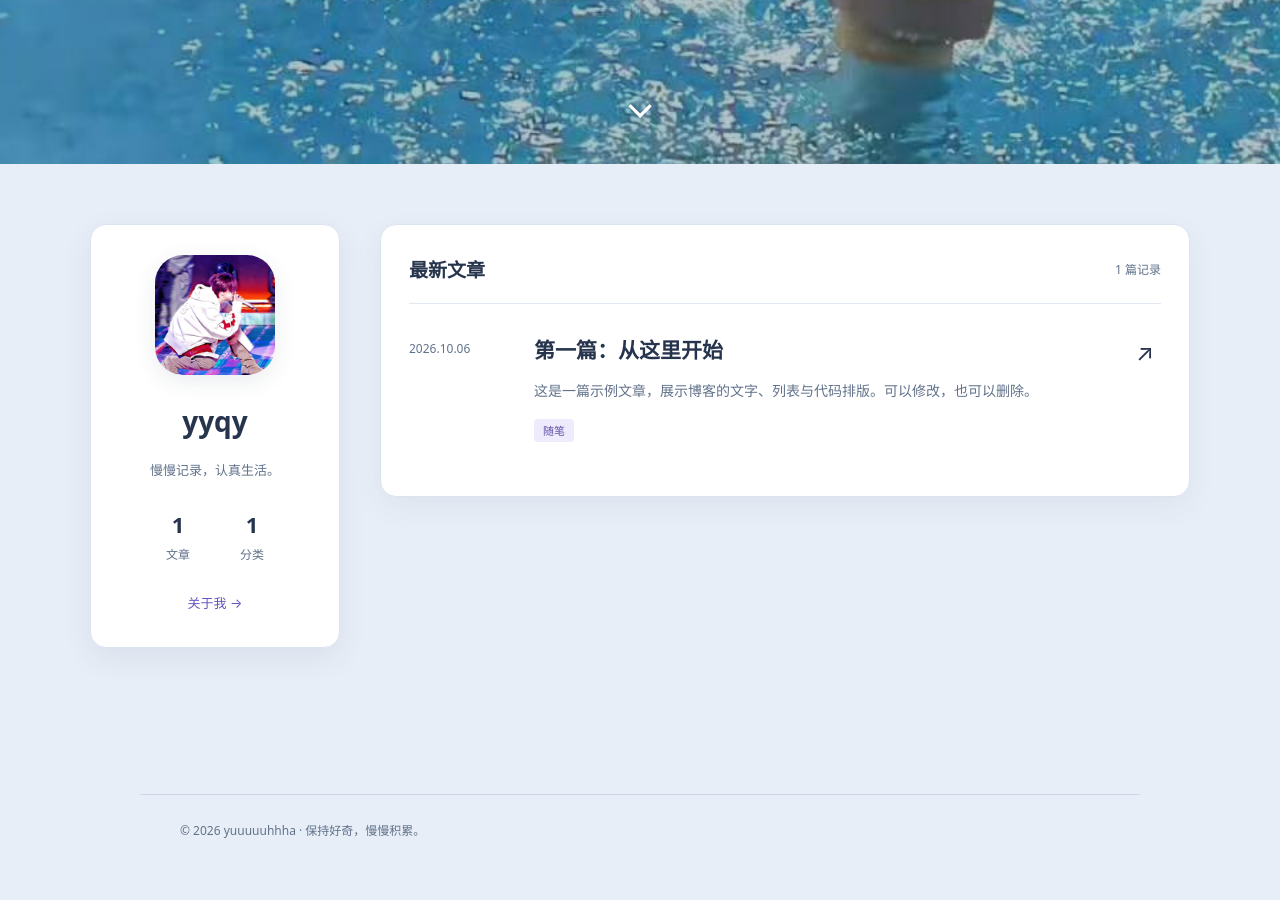
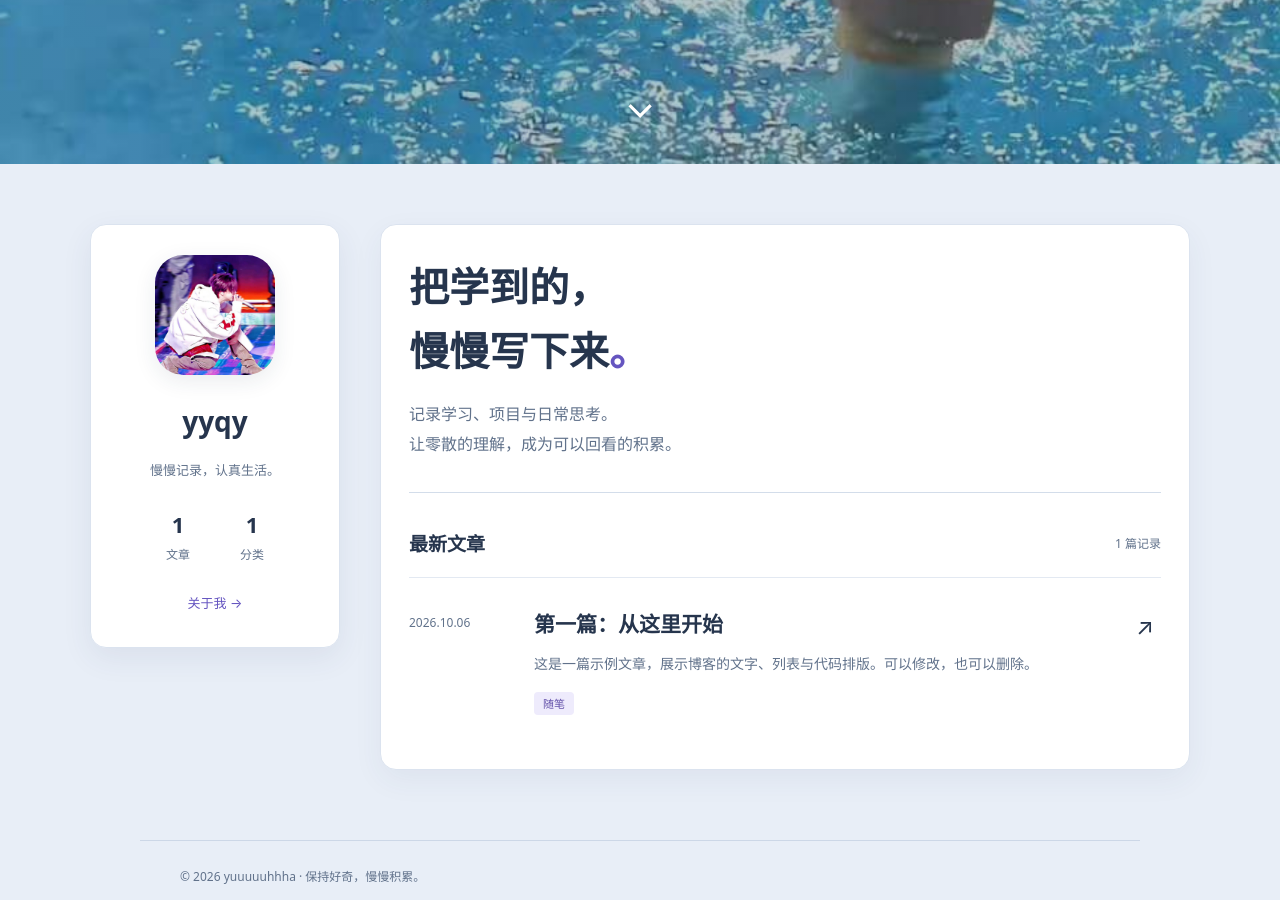
Before and after one commit to yuuuuuhhha/yuuuuuhhha.github.io, a Jekyll site: the page built from index.html, in a window 1280 px wide and 900 px high, scrolled down 736 px. Built offline with Jekyll 4.4.1, drawn with Linux system fonts in a browser that asks for light colours; before the commit the page ends 1608 px from its top, so only the background shows below that.

Commit message:
Add files via upload

```diff
--- a/index.html
+++ b/index.html
@@ -3,4 +3,11 @@ layout: default
 title: 文章
 home: true
 ---
-<div class="blog-grid" id="posts"><aside class="profile"><img src="{{ '/assets/images/avatar.jpg' | relative_url }}" alt="yyqy 的头像" width="120" height="120"><h2>yyqy</h2><p>慢慢记录，认真生活。</p><div class="profile-stats"><div><strong>{{ site.posts.size }}</strong><span>文章</span></div><div><strong>{{ site.categories.size }}</strong><span>分类</span></div></div><a class="profile-link" href="{{ '/about/' | relative_url }}">关于我 →</a></aside><section><div class="section-title"><h2>最新文章</h2><span>{{ site.posts.size }} 篇记录</span></div>{% for post in site.posts %}<article class="entry"><time>{{ post.date | date: '%Y.%m.%d' }}</time><div><h3><a href="{{ post.url | relative_url }}">{{ post.title | escape }}</a></h3><p>{{ post.description | default: post.excerpt | strip_html | truncate: 100 | escape }}</p><div class="tags">{% for category in post.categories %}<span>{{ category | escape }}</span>{% endfor %}</div></div><a class="arrow" href="{{ post.url | relative_url }}" aria-label="阅读：{{ post.title | escape }}">↗</a></article>{% else %}<p>还没有文章，开始写下第一篇吧。</p>{% endfor %}</section></div>
+<style>
+.home-intro{padding:18px 0 32px;margin-bottom:18px;border-bottom:1px solid var(--line)}
+.home-intro h2{font-size:clamp(28px,4vw,40px);line-height:1.6;font-weight:650;margin:0 0 16px;color:var(--fg)}
+.home-intro h2 span{color:var(--accent)}
+.home-intro p{font-size:16px;line-height:1.9;color:var(--muted);margin:0}
+@media(max-width:640px){.home-intro p{font-size:14px}.home-intro{padding-top:10px;padding-bottom:24px}}
+</style>
+<div class="blog-grid" id="posts"><aside class="profile"><img src="{{ '/assets/images/avatar.jpg' | relative_url }}" alt="yyqy 的头像" width="120" height="120"><h2>yyqy</h2><p>慢慢记录，认真生活。</p><div class="profile-stats"><div><strong>{{ site.posts.size }}</strong><span>文章</span></div><div><strong>{{ site.categories.size }}</strong><span>分类</span></div></div><a class="profile-link" href="{{ '/about/' | relative_url }}">关于我 →</a></aside><section><div class="home-intro"><h2>把学到的，<br>慢慢写下来<span>。</span></h2><p>记录学习、项目与日常思考。<br>让零散的理解，成为可以回看的积累。</p></div><div class="section-title"><h2>最新文章</h2><span>{{ site.posts.size }} 篇记录</span></div>{% for post in site.posts %}<article class="entry"><time>{{ post.date | date: '%Y.%m.%d' }}</time><div><h3><a href="{{ post.url | relative_url }}">{{ post.title | escape }}</a></h3><p>{{ post.description | default: post.excerpt | strip_html | truncate: 100 | escape }}</p><div class="tags">{% for category in post.categories %}<span>{{ category | escape }}</span>{% endfor %}</div></div><a class="arrow" href="{{ post.url | relative_url }}" aria-label="阅读：{{ post.title | escape }}">↗</a></article>{% else %}<p>还没有文章，开始写下第一篇吧。</p>{% endfor %}</section></div>
```
